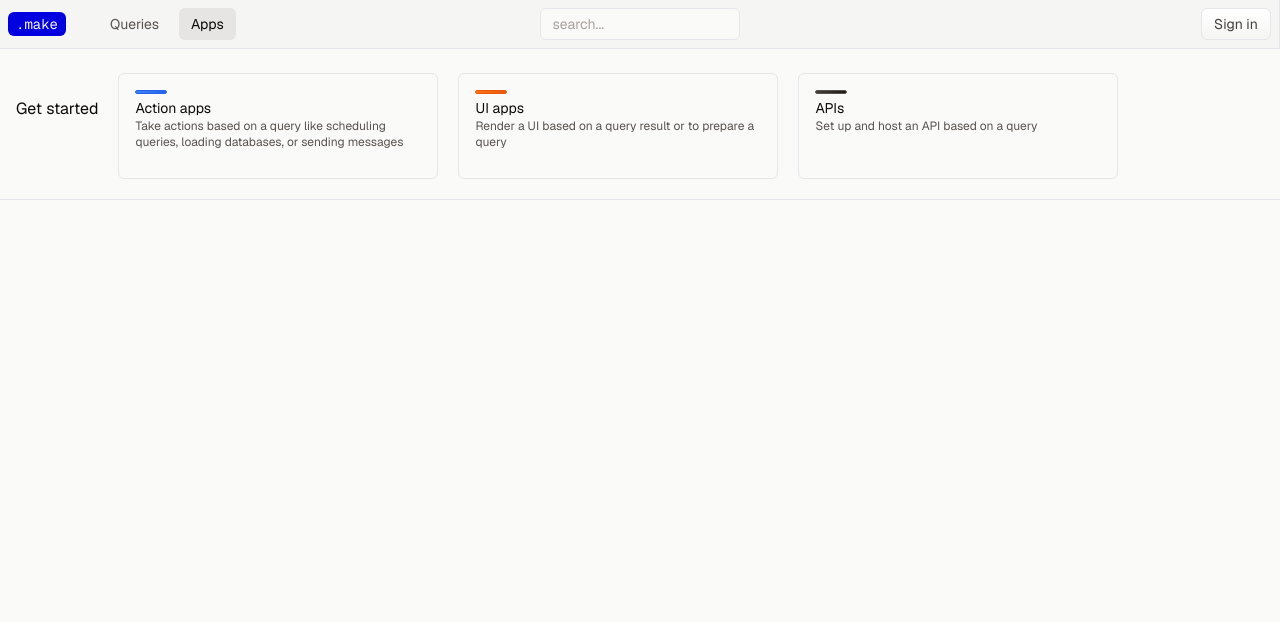
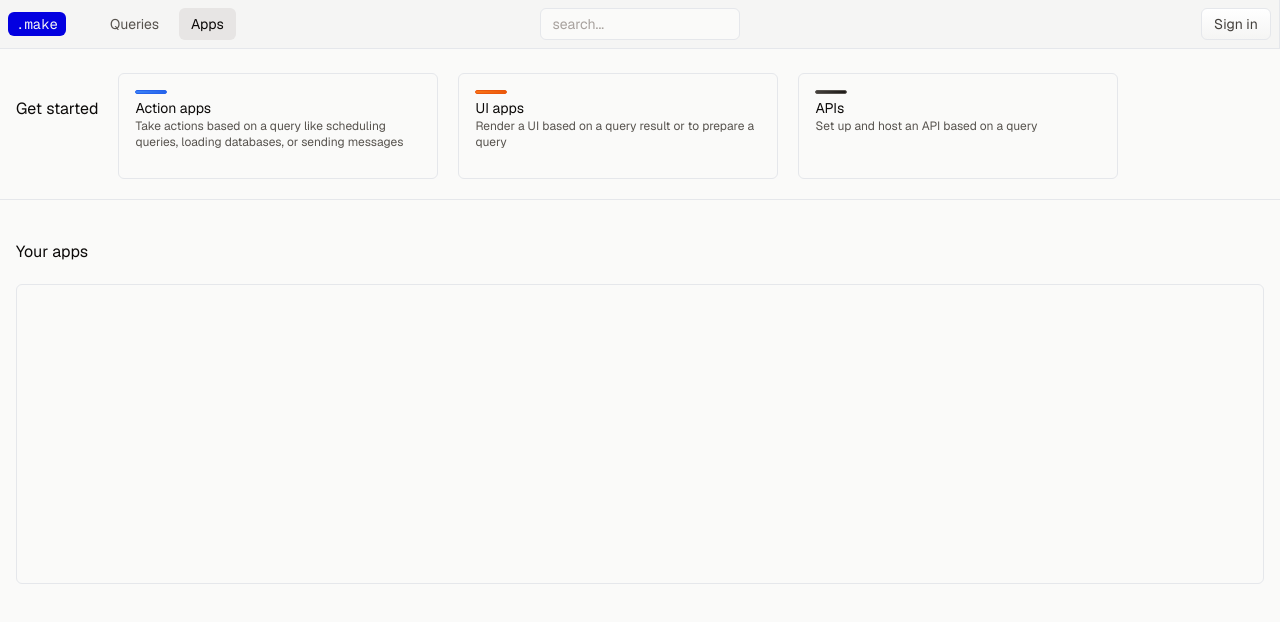
Before and after one commit to daviddkkim/Make, a Next.js app: page /apps in a window 1280 px wide. Shown: the top 622 px of the page. Built offline with nearby package versions, Linux system fonts and the light colour scheme; no server answers.

Commit message:
table space

```diff
--- a/src/app/(app)/apps/page.tsx
+++ b/src/app/(app)/apps/page.tsx
@@ -3,7 +3,7 @@ export default function Page() {
     <main className="bg-stone-50 h-screen w-full py-2 ">
       <div className="flex gap-5 flex flex-row flex-wrap mt-4 mb-5 mx-4 ">
         <h2 className=" max-w-[88px] text-base mt-6">Get started</h2>
-        <div className="flex flex-wrap gap-5 w-full max-w-[1080px]">
+        <div className="flex flex-wrap gap-5  flex-grow">
           <div className="w-full  h-[106px] border rounded-md p-4 md:max-w-[320px]">
             <div className="h-[4px] w-[32px] bg-gradient-to-r from-blue-500 to-blue-600 border border-blue-600 rounded-sm mb-1" />
             <div>
@@ -36,6 +36,11 @@ export default function Page() {
         </div>
       </div>
       <div className="w-full border-b" />
+      <div className="flex gap-5 flex flex-col flex-wrap mt-4 mb-5 mx-4 ">
+        <h2 className=" max-w-[88px] text-base mt-6">Your apps</h2>
+        <div className="flex flex-wrap gap-5 flex-grow rounded-md border h-[300px]">
+        </div>
+      </div>
     </main>
   );
 }
```
